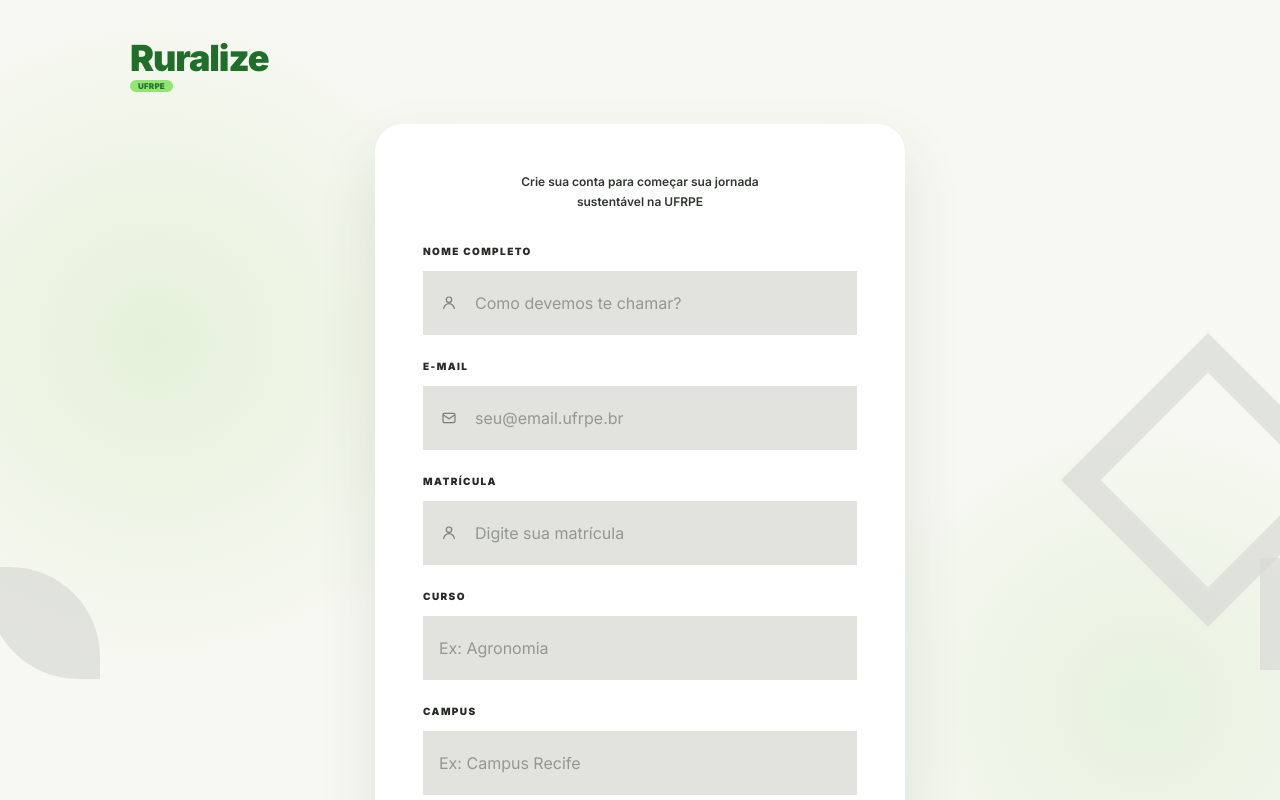
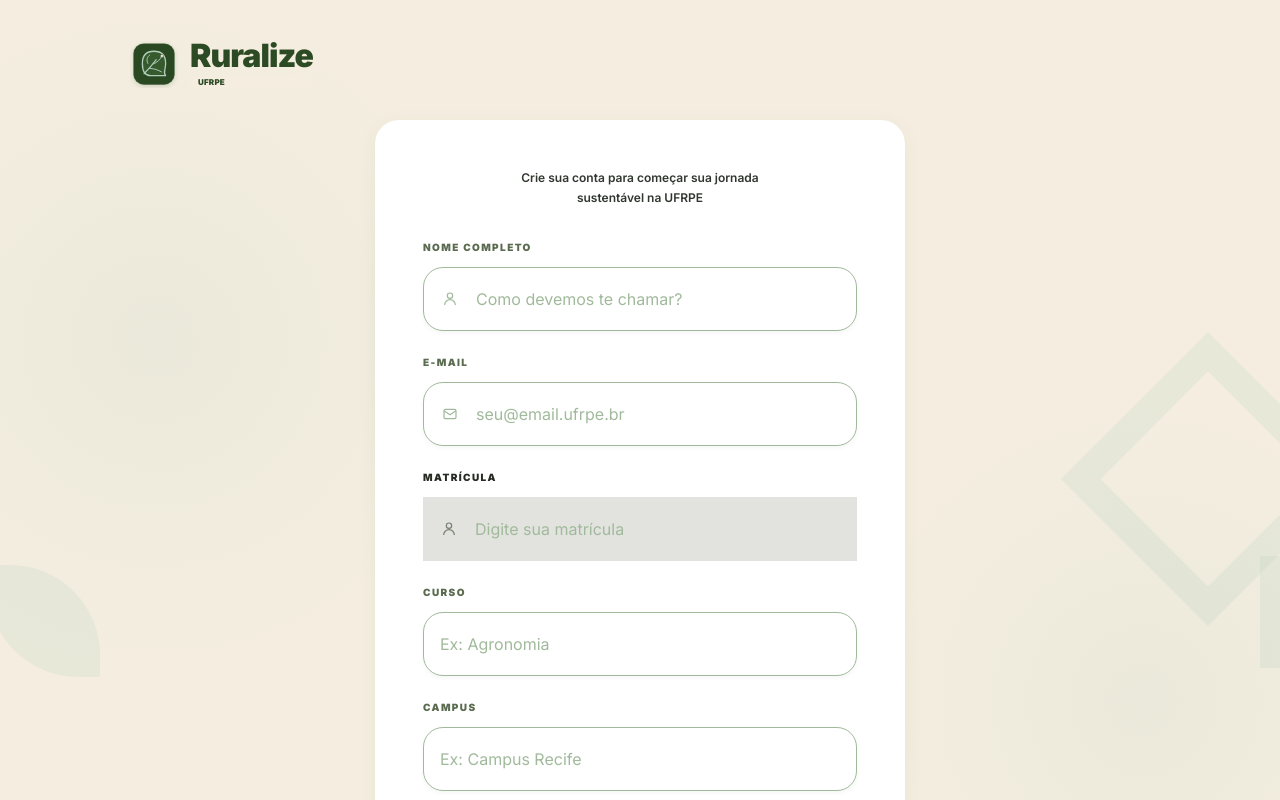
Before and after one commit to kauafabricio/ruralize-frontend, a Next.js app: page /cadastro in a window 1280 px wide. Shown: the top 800 px of the page. Built offline with nearby package versions, Linux system fonts and the light colour scheme; no server answers.

Commit message:
redesign version

```diff
--- a/app/components/AuthCard.tsx
+++ b/app/components/AuthCard.tsx
@@ -6,7 +6,7 @@ type AuthCardProps = {
 export function AuthCard({ children, className = "" }: AuthCardProps) {
   return (
     <section
-      className={`w-full rounded-[28px] bg-white px-10 py-12 shadow-[0_26px_60px_rgba(33,55,30,0.11)] md:px-12 ${className}`}
+      className={`w-full rounded-3xl bg-white px-10 py-12 shadow-md transition-shadow duration-200 hover:shadow-lg md:px-12 ${className}`}
     >
       {children}
     </section>
--- a/app/components/AuthInput.tsx
+++ b/app/components/AuthInput.tsx
@@ -24,12 +24,12 @@ export function AuthInput({
   return (
     <label className={`block ${className}`}>
       {label ? (
-        <span className="mb-3 block text-[10px] font-black uppercase tracking-[0.14em] text-[#262b23]">
+        <span className="mb-3 block text-[10px] font-black uppercase tracking-[0.14em] text-gray-700">
           {label}
         </span>
       ) : null}
 
-      <span className="flex h-16 items-center gap-4 bg-[#e2e2df] px-4 text-[#768070]">
+      <span className="flex h-16 items-center gap-4 rounded-2xl border border-pastel-support bg-white px-4 text-gray-500 shadow-sm transition duration-200 focus-within:shadow-md focus-within:border-primary-dark focus-within:ring-1 focus-within:ring-primary-dark/10">
         {icon && (
           <span className="flex h-5 w-5 shrink-0 items-center justify-center">
             {icon}
@@ -41,7 +41,7 @@ export function AuthInput({
           placeholder={placeholder}
           value={value}
           onChange={onChange}
-          className="h-full min-w-0 flex-1 bg-transparent text-[13px] font-medium text-[#283022] outline-none placeholder:text-[#93998e]"
+          className="h-full min-w-0 flex-1 bg-transparent text-[13px] font-medium text-gray-800 outline-none placeholder:text-gray-500"
         />
 
         {action ? (
--- a/app/components/AuthLogo.tsx
+++ b/app/components/AuthLogo.tsx
@@ -1,4 +1,5 @@
 import Link from "next/link";
+import { RuralizeLogoMinimalist } from "./RuralizeLogoMinimalist";
 
 type AuthLogoProps = {
   name?: string;
@@ -8,15 +9,20 @@ export function AuthLogo({ name = "Ruralize" }: AuthLogoProps) {
   return (
     <Link
       href="/"
-      className="inline-flex flex-col items-start gap-1 text-[#1f6f2a] transition-opacity hover:opacity-80"
+      className="inline-flex flex-col items-start gap-2 transition-opacity duration-200 hover:opacity-80"
       aria-label="Voltar para a pagina inicial"
     >
-      <span className="text-[32px] font-black leading-none tracking-[-0.03em] md:text-[36px]">
-        {name}
-      </span>
-      <span className="rounded-full bg-[#91e671] px-2 py-[2px] text-[8px] font-black uppercase leading-none tracking-wide text-[#27722f]">
-        UFRPE
-      </span>
+      <div className="flex items-center gap-3">
+        <RuralizeLogoMinimalist size={48} />
+        <div className="flex flex-col gap-1">
+          <span className="text-[28px] font-black leading-none tracking-[-0.03em] text-primary-dark md:text-[32px]">
+            {name}
+          </span>
+          <span className="rounded-full bg-secondary px-2 py-[2px] text-[8px] font-black uppercase leading-none tracking-wide text-primary-dark">
+            UFRPE
+          </span>
+        </div>
+      </div>
     </Link>
   );
 }
--- a/app/components/AuthShell.tsx
+++ b/app/components/AuthShell.tsx
@@ -7,24 +7,27 @@ type AuthShellProps = {
 
 export function AuthShell({ children, logoName }: AuthShellProps) {
   return (
-    <main className="relative flex min-h-screen overflow-hidden bg-[#f7f8f2] text-[#222a20]">
-      <div className="absolute inset-y-0 left-0 w-[38%] bg-[radial-gradient(circle_at_32%_28%,rgba(222,239,209,0.72),transparent_36%)]" />
-      <div className="absolute inset-y-0 right-0 w-[38%] bg-[radial-gradient(circle_at_72%_58%,rgba(224,239,215,0.72),transparent_38%)]" />
+    <main className="relative flex min-h-screen overflow-hidden bg-secondary text-primary-dark">
+      {/* Subtle gradient overlays */}
+      <div className="absolute inset-y-0 left-0 w-[38%] bg-[radial-gradient(circle_at_32%_28%,rgba(176,205,186,0.15),transparent_36%)]" />
+      <div className="absolute inset-y-0 right-0 w-[38%] bg-[radial-gradient(circle_at_72%_58%,rgba(176,205,186,0.15),transparent_38%)]" />
+
+      {/* Decorative organic shapes - muted and soft */}
       <div
         aria-hidden="true"
-        className="absolute -left-20 bottom-28 h-28 w-56 rounded-r-[18px] border-[28px] border-l-0 border-[#d9dbd5] opacity-70"
+        className="absolute -left-20 bottom-28 h-28 w-56 rounded-r-[18px] border-[28px] border-l-0 border-accent opacity-20"
       />
       <div
         aria-hidden="true"
-        className="absolute -left-3 bottom-[44%] h-28 w-28 rounded-bl-[90px] rounded-tr-[90px] bg-[#d9dbd5] opacity-70"
+        className="absolute -left-3 bottom-[44%] h-28 w-28 rounded-bl-[90px] rounded-tr-[90px] bg-accent opacity-20"
       />
       <div
         aria-hidden="true"
-        className="absolute -right-8 top-[31%] h-52 w-52 rotate-45 border-[28px] border-[#d9dbd5] opacity-70"
+        className="absolute -right-8 top-[31%] h-52 w-52 rotate-45 border-[28px] border-accent opacity-20"
       />
       <div
         aria-hidden="true"
-        className="absolute -right-11 top-[46%] h-28 w-16 bg-[#d9dbd5] opacity-70"
+        className="absolute -right-11 top-[46%] h-28 w-16 bg-accent opacity-20"
       />
 
       <div className="relative z-10 mx-auto flex min-h-screen w-full max-w-[1180px] flex-col px-8 py-10 md:px-16 lg:px-20">
--- a/app/components/FollowButton.tsx
+++ b/app/components/FollowButton.tsx
@@ -54,10 +54,10 @@ export function FollowButton({
         type="button"
         onClick={handleClick}
         disabled={disabled || processing}
-        className={`inline-flex h-10 w-fit items-center gap-2 rounded-full px-6 text-[12px] font-black transition-colors disabled:cursor-not-allowed disabled:opacity-70 ${
+        className={`inline-flex h-10 w-fit items-center gap-2 rounded-full px-6 text-[12px] font-black transition-all duration-200 disabled:cursor-not-allowed disabled:opacity-70 ${
           isFollowing
-            ? "bg-[#e7f1df] text-[#287630] hover:bg-[#d0e5c2]"
-            : "bg-[#287630] text-white shadow-[0_10px_18px_rgba(40,118,48,0.12)] hover:bg-[#1f6428]"
+            ? "bg-secondary text-primary-dark hover:bg-accent hover:shadow-sm"
+            : "bg-primary-dark text-white shadow-lg hover:bg-primary-dark/90 hover:shadow-xl"
         }`}
         title={isFollowing ? "Clique para deixar de seguir" : "Clique para seguir"}
       >
--- /dev/null
+++ b/app/components/RuralizeLogoMinimalist.tsx
@@ -0,0 +1,89 @@
+type RuralizeLogoMinimalistProps = {
+  size?: number;
+  className?: string;
+};
+
+export function RuralizeLogoMinimalist({
+  size = 64,
+  className = "",
+}: RuralizeLogoMinimalistProps) {
+  return (
+    <svg
+      xmlns="http://www.w3.org/2000/svg"
+      viewBox="0 0 512 512"
+      width={size}
+      height={size}
+      className={className}
+      aria-label="Ruralize logo"
+    >
+      <defs>
+        <filter id="soft-shadow" x="-10%" y="-10%" width="120%" height="120%">
+          <feDropShadow
+            dx="0"
+            dy="16"
+            stdDeviation="20"
+            floodColor="#2c4a24"
+            floodOpacity="0.18"
+          />
+        </filter>
+      </defs>
+      <rect
+        width="440"
+        height="440"
+        x="36"
+        y="36"
+        rx="110"
+        fill="#2c4a24"
+        filter="url(#soft-shadow)"
+      />
+      <rect
+        width="436"
+        height="436"
+        x="38"
+        y="38"
+        rx="108"
+        fill="none"
+        stroke="#a1ba9b"
+        strokeWidth="4"
+        strokeOpacity="0.4"
+      />
+      <path
+        d="M256 120 C340 120, 380 160, 380 250 C380 320, 350 350, 380 380 C320 380, 270 380, 220 380 C150 380, 132 320, 132 250 C132 160, 172 120, 256 120 Z"
+        fill="#36592d"
+        stroke="#b0cdba"
+        strokeWidth="14"
+        strokeLinecap="round"
+        strokeLinejoin="round"
+      />
+      <path
+        d="M150 360 C180 330, 220 290, 280 210"
+        stroke="#b0cdba"
+        strokeWidth="12"
+        strokeLinecap="round"
+        fill="none"
+      />
+      <path
+        d="M210 303 C260 305, 300 320, 335 340"
+        stroke="#b0cdba"
+        strokeWidth="10"
+        strokeLinecap="round"
+        fill="none"
+      />
+      <path
+        d="M245 257 C290 240, 325 210, 340 170"
+        stroke="#b0cdba"
+        strokeWidth="10"
+        strokeLinecap="round"
+        fill="none"
+      />
+      <path
+        d="M190 250 C170 210, 185 180, 210 160"
+        stroke="#b0cdba"
+        strokeWidth="10"
+        strokeLinecap="round"
+        fill="none"
+      />
+      <circle cx="340" cy="170" r="16" fill="#f5eee0" stroke="#2c4a24" strokeWidth="4" />
+    </svg>
+  );
+}
--- a/app/globals.css
+++ b/app/globals.css
@@ -1,24 +1,95 @@
 @import "tailwindcss";
 
+/* ========================================
+   RURALIZE DESIGN SYSTEM - TOKENS
+   ======================================== */
+
 :root {
-  --background: #ffffff;
-  --foreground: #171717;
+  /* Primary Colors */
+  --color-primary-dark: #2c4a24;
+  --color-secondary-light: #f5eee0;
+  --color-pastel-support: #b0cdba;
+  --color-neutral-muted: #a1ba9b;
+  --color-base-clean: #ffffff;
+
+  /* Semantic Colors */
+  --color-background: #ffffff;
+  --color-foreground: #2c4a24;
+  --color-accent: #2c4a24;
+  --color-success: #2c4a24;
+  --color-warning: #f5eee0;
+  --color-error: #d32f2f;
+
+  /* Neutral Scale */
+  --color-gray-50: #fafafa;
+  --color-gray-100: #f5f5f5;
+  --color-gray-200: #e8e8e8;
+  --color-gray-300: #d0ccc8;
+  --color-gray-400: #b0cdba;
+  --color-gray-500: #a1ba9b;
+  --color-gray-600: #8a9981;
+  --color-gray-700: #5a6b50;
+  --color-gray-800: #2c4a24;
+
+  /* Shadows - Soft, organic, minimal */
+  --shadow-xs: 0 1px 2px rgba(44, 74, 36, 0.03);
+  --shadow-sm: 0 2px 4px rgba(44, 74, 36, 0.05);
+  --shadow-md: 0 4px 20px rgba(44, 74, 36, 0.05);
+  --shadow-lg: 0 8px 24px rgba(44, 74, 36, 0.08);
+  --shadow-xl: 0 16px 48px rgba(44, 74, 36, 0.1);
+  --shadow-glow: 0 0 20px rgba(44, 74, 36, 0.1);
 }
 
 @theme inline {
-  --color-background: var(--background);
-  --color-foreground: var(--foreground);
+  --color-primary: #2c4a24;
+  --color-primary-dark: #2c4a24;
+  --color-secondary: #f5eee0;
+  --color-accent: #b0cdba;
+
+  --color-background: var(--color-background);
+  --color-foreground: var(--color-foreground);
+
+  --color-gray-50: var(--color-gray-50);
+  --color-gray-100: var(--color-gray-100);
+  --color-gray-200: var(--color-gray-200);
+  --color-gray-300: var(--color-gray-300);
+  --color-gray-400: var(--color-gray-400);
+  --color-gray-500: var(--color-gray-500);
+  --color-gray-600: var(--color-gray-600);
+  --color-gray-700: var(--color-gray-700);
+  --color-gray-800: var(--color-gray-800);
+
   --font-sans: var(--font-inter);
   --font-mono: var(--font-inter);
+
+  --radius-sm: 0.375rem;
+  --radius-md: 0.5rem;
+  --radius-lg: 0.75rem;
+  --radius-xl: 1rem;
+  --radius-2xl: 1.25rem;
+  --radius-3xl: 1.5rem;
+  --radius-full: 9999px;
+
+  --shadow-xs: var(--shadow-xs);
+  --shadow-sm: var(--shadow-sm);
+  --shadow-md: var(--shadow-md);
+  --shadow-lg: var(--shadow-lg);
+  --shadow-xl: var(--shadow-xl);
 }
+
+/* ========================================
+   GLOBAL STYLES
+   ======================================== */
 
 html {
   font-family: var(--font-inter);
+  -webkit-font-smoothing: antialiased;
+  -moz-osx-font-smoothing: grayscale;
 }
 
 body {
-  background: var(--background);
-  color: var(--foreground);
+  background: var(--color-background);
+  color: var(--color-foreground);
   font-family: var(--font-inter);
 }
 
@@ -40,4 +111,36 @@ option {
 
 ::placeholder {
   font-family: inherit;
+  color: var(--color-neutral-muted);
 }
+
+/* ========================================
+   FORM ELEMENTS RESET & STYLING
+   ======================================== */
+
+input:focus,
+textarea:focus,
+select:focus {
+  outline: none;
+  box-shadow: 0 0 0 3px rgba(44, 74, 36, 0.1), inset 0 0 0 1px #2c4a24;
+}
+
+input:disabled,
+textarea:disabled,
+select:disabled {
+  background-color: var(--color-gray-100);
+  color: var(--color-neutral-muted);
+  cursor: not-allowed;
+}
+
+/* ========================================
+   SMOOTH TRANSITIONS
+   ======================================== */
+
+button,
+a,
+input,
+select,
+textarea {
+  transition: all 0.2s ease-in-out;
+}
```
Also changed, not shown: app/components/Toast.tsx (+4 -4 lines), app/components/feed/FeedHeader.tsx (+18 -18 lines), app/components/feed/FeedTabs.tsx (+26 -26 lines), app/components/feed/PostCard.tsx (+62 -62 lines).
